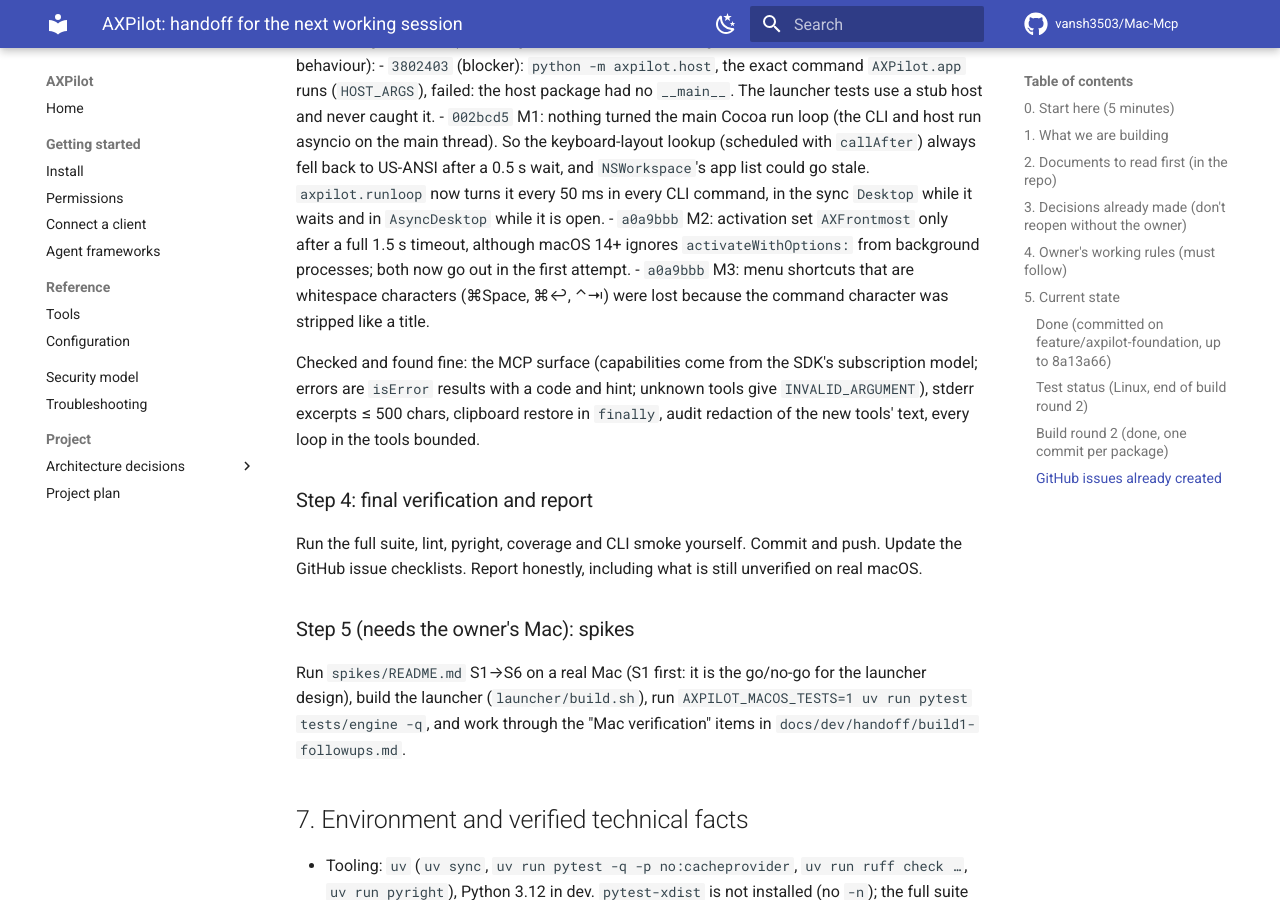
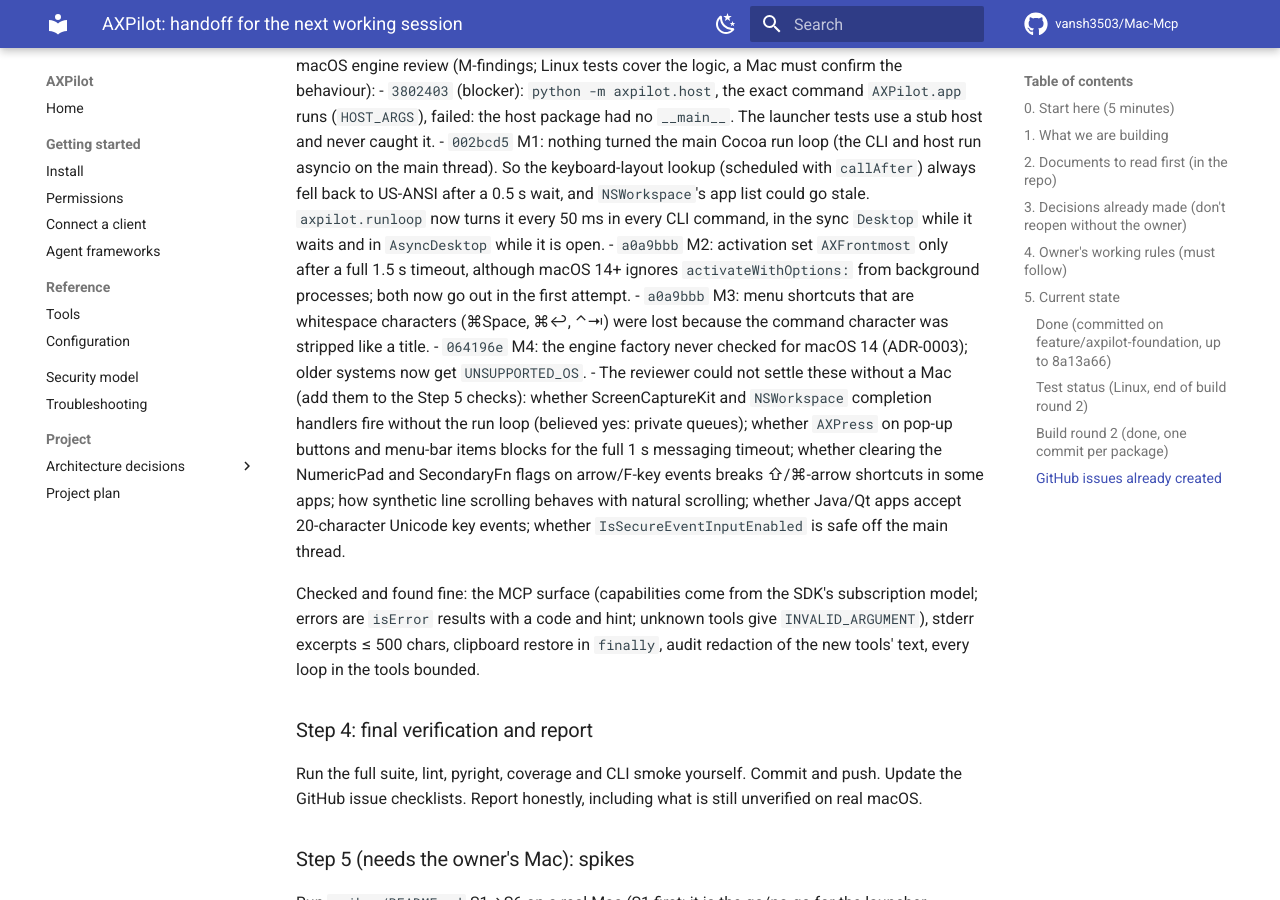
Before and after one commit to Vansh3503/Mac-Mcp, an MkDocs documentation site: the page built from docs/dev/handoff/HANDOFF.md, in a window 1280 px wide and 900 px high, scrolled down 10350 px. Built offline with MkDocs 1.6.1 and Material for MkDocs 9.7.7, drawn with Linux system fonts in a browser that asks for light colours; comment, search, counter and statistics services are not loaded; some of the changed text lies outside the part shown.

Commit message:
docs(handoff): add the macOS version check and the engine checks that need a Mac

```diff
--- a/docs/dev/handoff/HANDOFF.md
+++ b/docs/dev/handoff/HANDOFF.md
@@ -126,9 +126,10 @@
 | 1g SDK & examples | `c763685` | `Desktop` (portal thread) / `AsyncDesktop`; 5 scripts run with `--fake`; 11 framework examples (`*_example.py`) |
 | 1h integrate | see `git log` | golden files (`tests/server/golden`, `AXPILOT_UPDATE_GOLDEN=1`), `scripts/gen_tool_docs.py` → `docs/tools.md` with a freshness test, coverage gate |
 
-Not verified on a real Mac: everything in `engine/macos`, the dialog confirmer, `ensure_host_running` (`open -g -a`),
-`LOCAL_PEERCRED`, parent-app identification, and every AppleScript the browser/scripting tools send. All of it is
-covered by Linux tests with fakes only.
+Not verified on a real Mac: everything in `engine/macos` (including the run-loop pump), the dialog confirmer,
+`ensure_host_running` (`open -g -a`), `LOCAL_PEERCRED`, parent-app identification, `python -m axpilot.host` under
+the real launcher, and every AppleScript the browser/scripting tools send. All of it is covered by Linux tests with
+fakes only.
 
 ### GitHub issues already created
 
@@ -316,6 +317,13 @@
   `activateWithOptions:` from background processes; both now go out in the first attempt.
 - `a0a9bbb` M3: menu shortcuts that are whitespace characters (⌘Space, ⌘↩, ⌃⇥) were lost because the command
   character was stripped like a title.
+- `064196e` M4: the engine factory never checked for macOS 14 (ADR-0003); older systems now get `UNSUPPORTED_OS`.
+- The reviewer could not settle these without a Mac (add them to the Step 5 checks): whether ScreenCaptureKit and
+  `NSWorkspace` completion handlers fire without the run loop (believed yes: private queues); whether `AXPress` on
+  pop-up buttons and menu-bar items blocks for the full 1 s messaging timeout; whether clearing the NumericPad and
+  SecondaryFn flags on arrow/F-key events breaks ⇧/⌘-arrow shortcuts in some apps; how synthetic line scrolling
+  behaves with natural scrolling; whether Java/Qt apps accept 20-character Unicode key events; whether
+  `IsSecureEventInputEnabled` is safe off the main thread.
 
 Checked and found fine: the MCP surface (capabilities come from the SDK's subscription model; errors are
 `isError` results with a code and hint; unknown tools give `INVALID_ARGUMENT`), stderr excerpts ≤ 500 chars,
```
